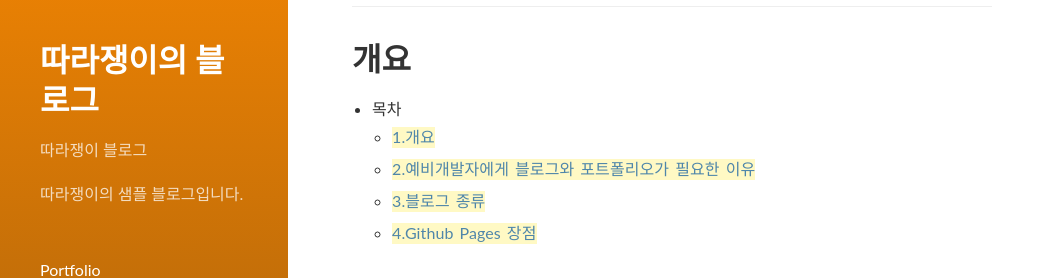
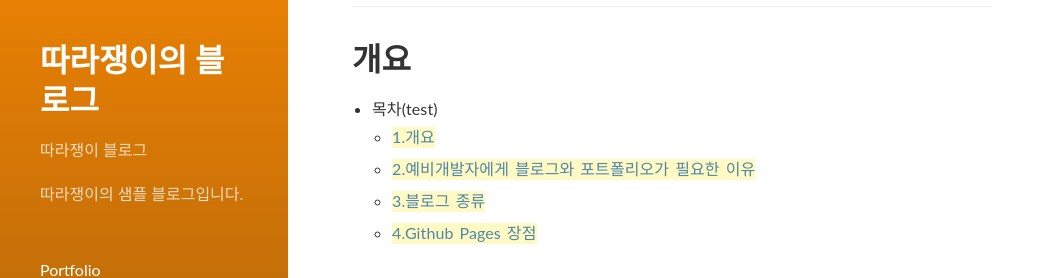
Before and after one commit to hackjap/hackjap.github.io, a Jekyll site: the page built from _posts/study/2020-12-26-making-blog01.md, in a window 1280 px wide and 900 px high. Shown: the part 190-468 px from the top of the window, without its empty margins (0-1052 px from the left). Built offline with Jekyll 4.4.1, drawn with Linux system fonts in a browser that asks for light colours; nearby versions of some CDN libraries.

Commit message:
Update 2020-12-26-making-blog01.md

```diff
--- a/_posts/study/2020-12-26-making-blog01.md
+++ b/_posts/study/2020-12-26-making-blog01.md
@@ -1,19 +1,21 @@
 ---
 layout: post
-title:  "[GithubPages] 01.하루만에 깃허브 블로그 만들기"
-subtitle:   "개요"
-date: 2020-12-26 11:45:51 +0900
+title: '[GithubPages] 01.하루만에 깃허브 블로그 만들기'
+subtitle: 개요
+date: '2020-12-26 11:45:51 +0900'
 categories: study
 tags: githubpage
 comments: true
 related_posts:
-    - category/_posts/study/2020-12-26-making-blog-02.md
-    - category/_posts/study/2020-12-26-making-blog-03.md
+  - category/_posts/study/2020-12-26-making-blog-02.md
+  - category/_posts/study/2020-12-26-making-blog-03.md
+published: true
 ---
 
 # 개요
 
-- 목차
+
+- 목차(test)
     - [1.개요](#개요)
     - [2.예비개발자에게 블로그와 포트폴리오가 필요한 이유](#2.예비개발자에게-블로그와-포트폴리오가-필요한-이유)
     - [3.블로그 종류](#3.블로그-종류)
```
